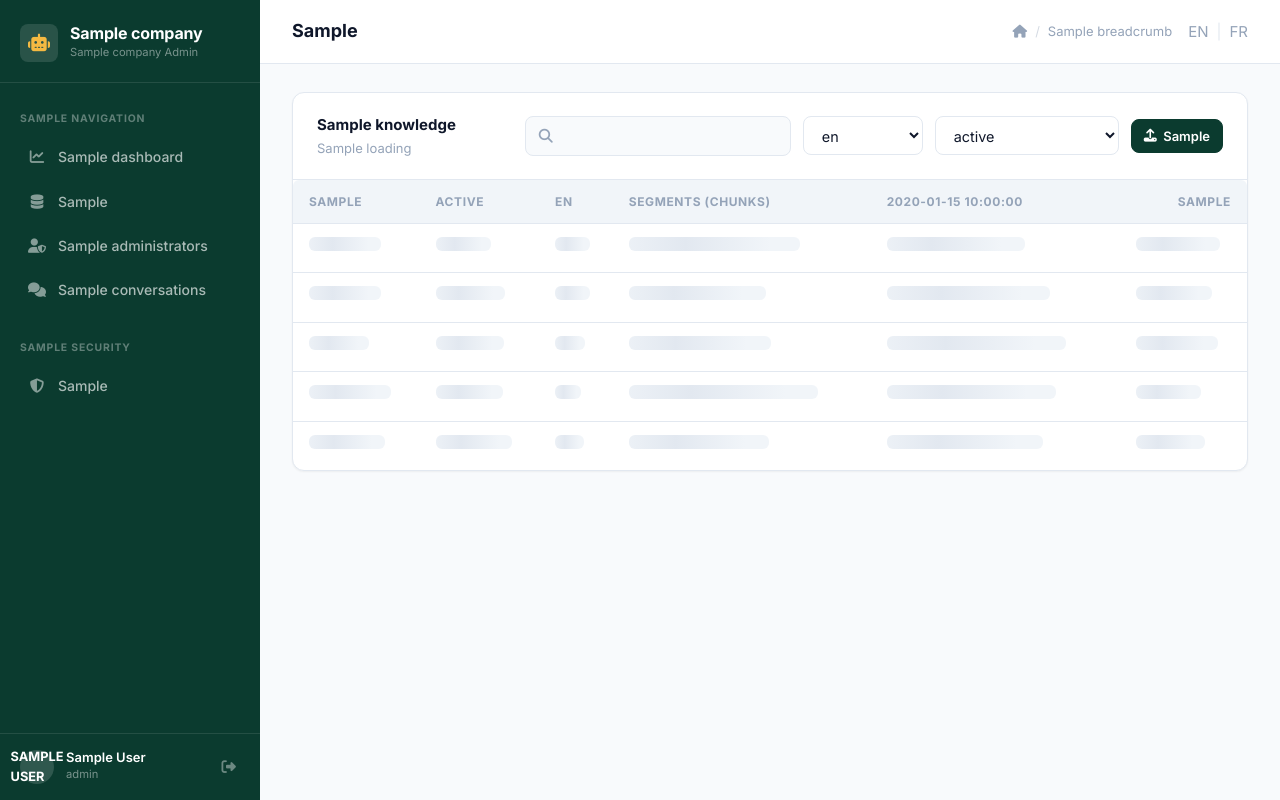
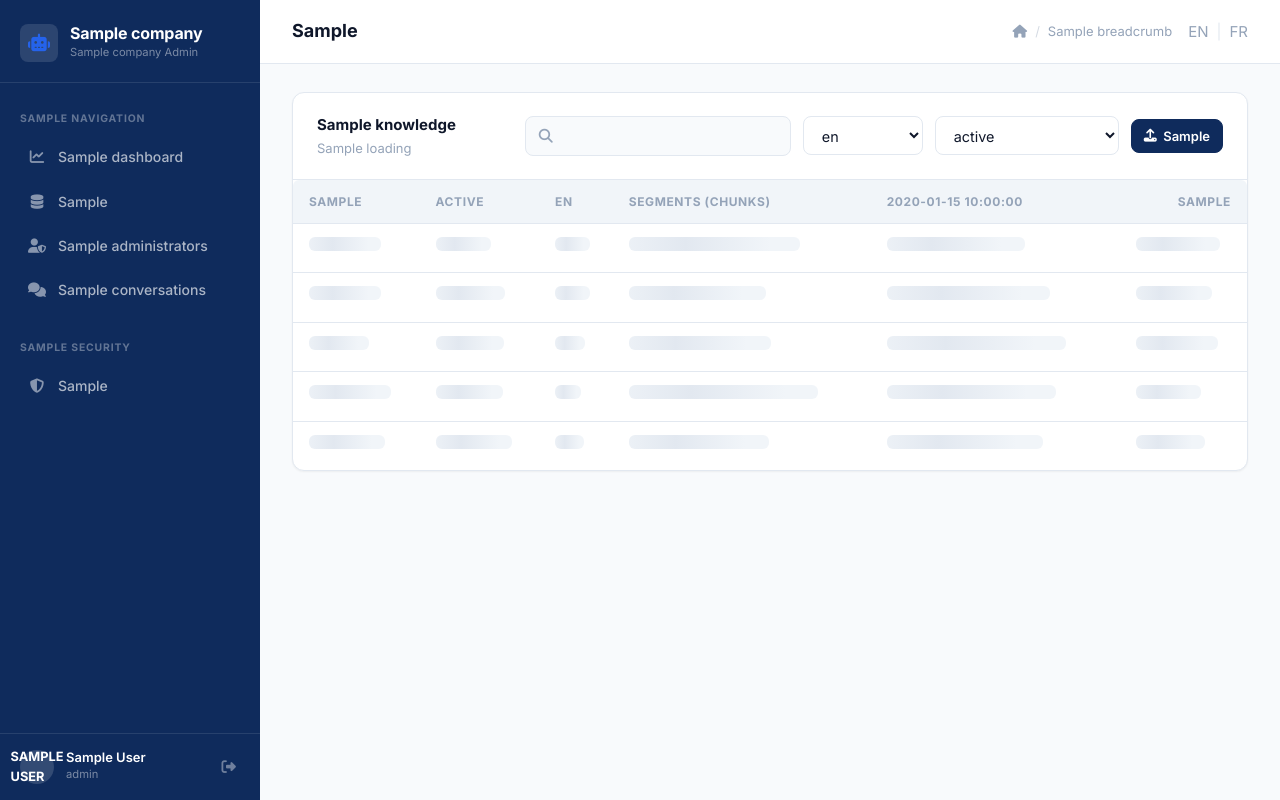
Before and after one commit to laurentmd5/bai-backend, a Python web app: template app/admin/templates/knowledge/list.html in a window 1280 px wide. Run offline with Jinja, Linux system fonts and the light colour scheme; the template is opened without the code that fills it: most values are stand-ins (such as "Sample title", 1, 10 or a date in 2020); lists and menus that the app fills with data are empty.

Commit message:
style(admin): switch theme color palette to dark blue and normal blue

```diff
--- a/app/admin/static/css/admin.css
+++ b/app/admin/static/css/admin.css
@@ -4,24 +4,25 @@
 
 /* ── Custom properties ─────────────────────────────────────── */
 :root {
-  --primary:        #0b3b2f;
-  --primary-dark:   #072820;
-  --primary-light:  #1a6b57;
-  --primary-muted:  #e8f4f1;
-  --accent:         #f4b942;
-  --accent-hover:   #e0a830;
+  --primary:        #0f2b5c;       /* Bleu foncé / marine NETSYSTEME */
+  --primary-dark:   #091c3e;       /* Bleu nuit très foncé */
+  --primary-light:  #1d4ed8;       /* Bleu royal vif */
+  --primary-muted:  #eff6ff;       /* Fond bleu clair */
+  --accent:         #2563eb;       /* Bleu normal éclatant */
+  --accent-hover:   #1d4ed8;       /* Bleu hover */
 
   --surface:        #ffffff;
   --surface-2:      #f8fafc;
   --surface-3:      #f1f5f9;
 
   --border:         #e2e8f0;
-  --border-focus:   #0b3b2f;
+  --border-focus:   #2563eb;
 
   --text-primary:   #0f172a;
   --text-secondary: #475569;
   --text-muted:     #94a3b8;
   --text-inverse:   #ffffff;
+
 
   --danger:         #dc2626;
   --danger-bg:      #fef2f2;
@@ -335,7 +336,7 @@ input, button, select, textarea { font: inherit; }
 .form-control:focus {
   outline: none;
   border-color: var(--border-focus);
-  box-shadow: 0 0 0 3px rgba(11,59,47,.12);
+  box-shadow: 0 0 0 3px rgba(37,99,235,.15);
 }
 .form-control::placeholder { color: var(--text-muted); }
 .form-control.error { border-color: var(--danger); }
@@ -397,8 +398,9 @@ select.form-control { cursor: pointer; }
   outline: none;
   background: var(--surface);
   border-color: var(--border-focus);
-  box-shadow: 0 0 0 3px rgba(11,59,47,.1);
+  box-shadow: 0 0 0 3px rgba(37,99,235,.15);
 }
+
 .search-input-wrap input::placeholder { color: var(--text-muted); }
 
 /* ── Tables ─────────────────────────────────────────────────────── */
--- a/app/admin/templates/auth/verify_2fa.html
+++ b/app/admin/templates/auth/verify_2fa.html
@@ -10,8 +10,9 @@
         <div class="mb-4">
             <input type="text" id="code" name="code" placeholder="000000" autocomplete="off" required class="w-full px-3 py-2 border border-gray-300 rounded-lg text-center text-2xl tracking-widest">
         </div>
-        <button type="submit" class="w-full bg-emerald-600 hover:bg-emerald-700 text-white font-bold py-2 px-4 rounded-lg transition">Vérifier</button>
+        <button type="submit" class="btn btn-primary w-full" style="padding:.75rem;font-size:1rem;font-weight:600">Vérifier</button>
     </form>
+
     <div id="errorMessage" class="mt-4 text-red-600 text-sm text-center hidden"></div>
 </div>
 
--- a/app/admin/templates/knowledge/upload.html
+++ b/app/admin/templates/knowledge/upload.html
@@ -26,8 +26,9 @@
       <input type="file" id="file-input" name="file" accept=".pdf,.docx,.txt,.md" style="display:none">
 
       <!-- Selected file info -->
-      <div id="file-info" class="hidden" style="margin-top:.75rem;display:flex;align-items:center;gap:.75rem;padding:.75rem 1rem;background:var(--primary-muted);border-radius:var(--radius);border:1px solid rgba(11,59,47,.15)">
+      <div id="file-info" class="hidden" style="margin-top:.75rem;display:flex;align-items:center;gap:.75rem;padding:.75rem 1rem;background:var(--primary-muted);border-radius:var(--radius);border:1px solid rgba(15,43,92,.15)">
         <i class="fas fa-file" style="color:var(--primary);font-size:1.1rem"></i>
+
         <div style="flex:1;min-width:0">
           <div id="file-name" style="font-size:.875rem;font-weight:600;overflow:hidden;text-overflow:ellipsis;white-space:nowrap"></div>
           <div id="file-size" style="font-size:.75rem;color:var(--text-muted)"></div>
```
Also changed, not shown: app/admin/templates/dashboard/index.html (+4 -3 lines).
